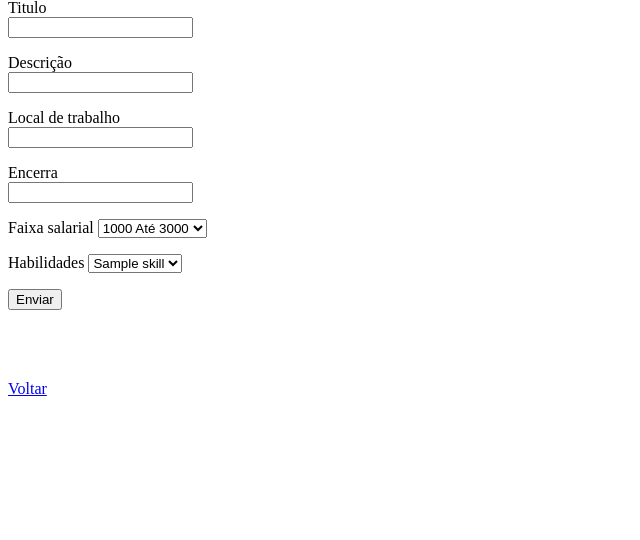
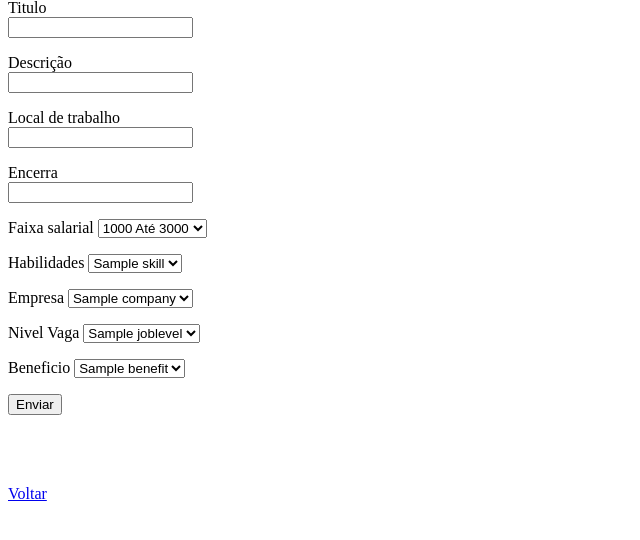
Before and after one commit to roberson-miguel/trampos, a Rails app: page /jobs/new in a window 1280 px wide. Shown: the part 81-621 px from the top of the page, without its empty margins (0-640 px from the left). Run offline with Rails 7, Linux system fonts and the light colour scheme; tables that the repository leaves empty hold one stand-in row (values such as "Sample post"); style sheets or scripts are compiled from the project's sources; some libraries are stand-ins or nearby versions.

Commit message:
Completo o cadastro de job e relacionamento

```diff
--- a/app/views/jobs/_form.html.erb
+++ b/app/views/jobs/_form.html.erb
@@ -23,6 +23,18 @@
     <%= f.label :skill_id, 'Habilidades' %>
     <%= f.collection_select(:skill_id, @skills, :id, :name) %>
   <p>
+   <p>
+    <%= f.label :company_id, 'Empresa' %>
+    <%= f.collection_select(:company_id, @companies, :id, :name) %>
+  <p>
+  <p>
+    <%= f.label :joblevel_id, 'Nivel Vaga' %>
+    <%= f.collection_select(:joblevel_id, @joblevels, :id, :name) %>
+  <p>
+  <p>
+    <%= f.label :benefit_id, 'Beneficio' %>
+    <%= f.collection_select(:benefit_id, @benefits, :id, :name) %>
+  <p>
      <%= f.submit "Enviar" %>
   </p>
 <% end %>
--- a/app/views/jobs/show.html.erb
+++ b/app/views/jobs/show.html.erb
@@ -5,6 +5,9 @@
 <h3>Encerra: <%= @job.end_date %></h3>
 <h3>Faixa salarial: <%= @job.salary_range %></h3>
 <h3>Habilidades: <%= @job.skill.name %></h3>
+<h3>Empresa: <%= @job.company.name %></h3>
+<h3>Nivel Vaga: <%= @job.joblevel.name %></h3>
+<h3>Beneficio: <%= @job.benefit.name %></h3>
 
 
 <%= link_to 'Voltar', jobs_path %>
```
Also changed, not shown: spec/features/job/register_new_job_spec.rb (+6 -0 lines).
